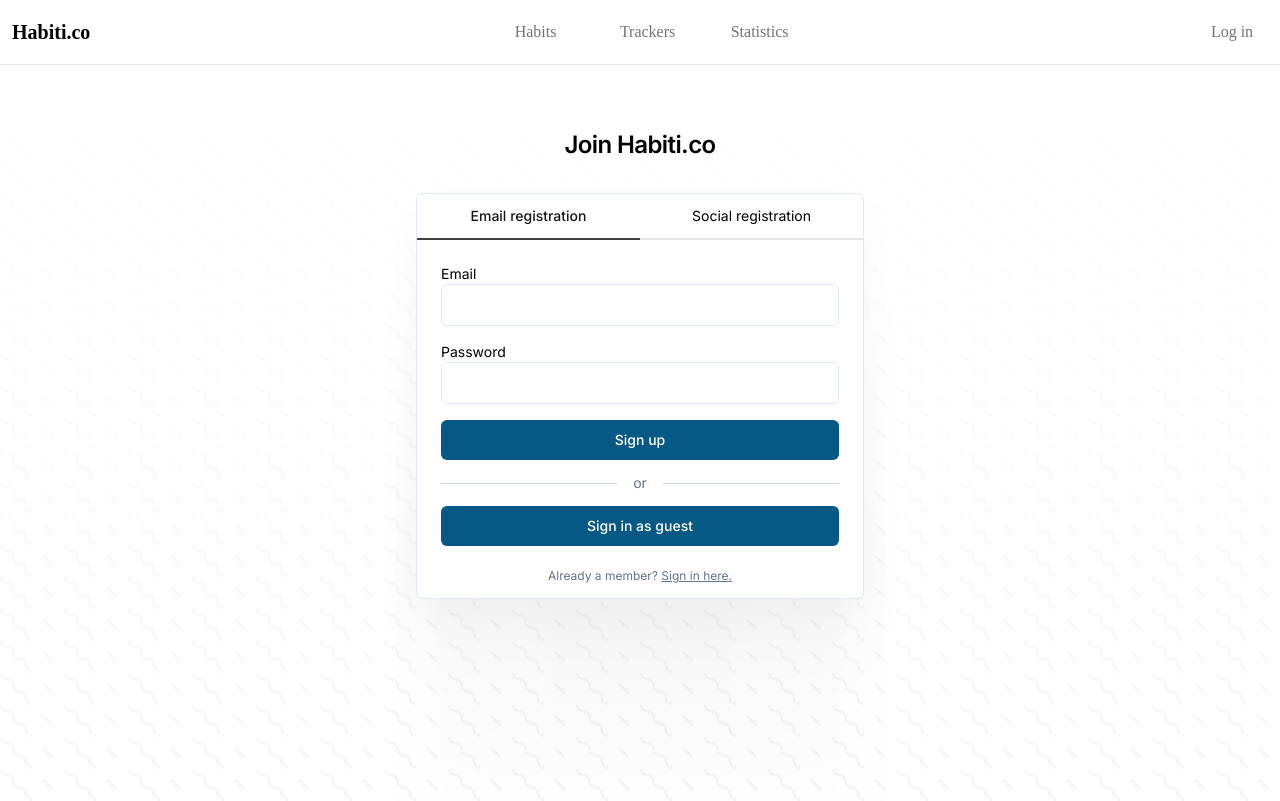
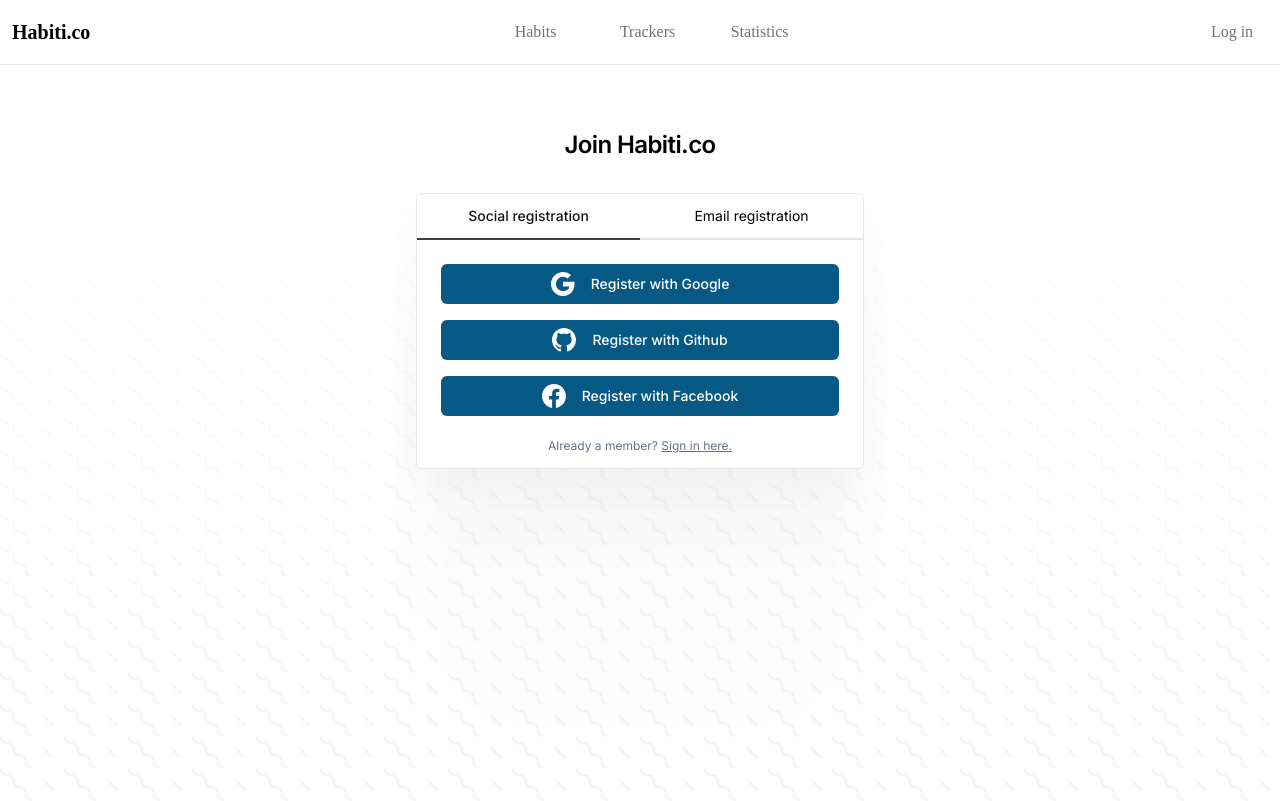
Before and after one commit to jakub-sekula/habits, a Next.js app in the folder frontend/: page /register in a window 1280 px wide. Built offline with nearby package versions, Linux system fonts and the light colour scheme; no server answers.

Commit message:
Update login and registration pages

```diff
--- a/frontend/src/app/(auth)/login/page.tsx
+++ b/frontend/src/app/(auth)/login/page.tsx
@@ -66,7 +66,7 @@
             Sign in to your account
           </h2>
 
-          <Tabs.Root className={styles.loginBox} defaultValue="passwordSignIn">
+          <Tabs.Root className={styles.loginBox} defaultValue="socialSignIn">
             <Tabs.List className={styles.tabBar}>
               <Tabs.Trigger className={styles.tab} value="socialSignIn">
                 Social sign in
--- a/frontend/src/app/(auth)/register/page.tsx
+++ b/frontend/src/app/(auth)/register/page.tsx
@@ -110,13 +110,13 @@
             Join Habiti.co
           </h2>
 
-          <Tabs.Root className={styles.loginBox} defaultValue="passwordSignIn">
+          <Tabs.Root className={styles.loginBox} defaultValue="socialSignIn">
             <Tabs.List className={styles.tabBar}>
+              <Tabs.Trigger className={styles.tab} value="socialSignIn">
+                Social registration
+              </Tabs.Trigger>
               <Tabs.Trigger className={styles.tab} value="passwordSignIn">
                 Email registration
-              </Tabs.Trigger>
-              <Tabs.Trigger className={styles.tab} value="socialSignIn">
-                Social registration
               </Tabs.Trigger>
             </Tabs.List>
 
```
